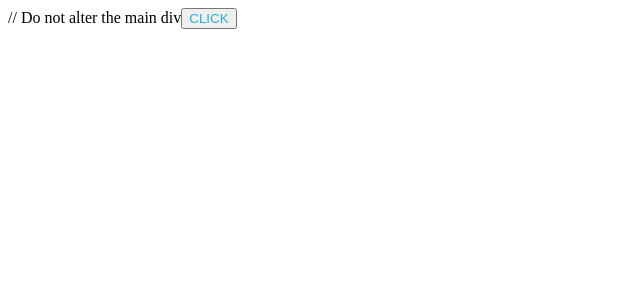
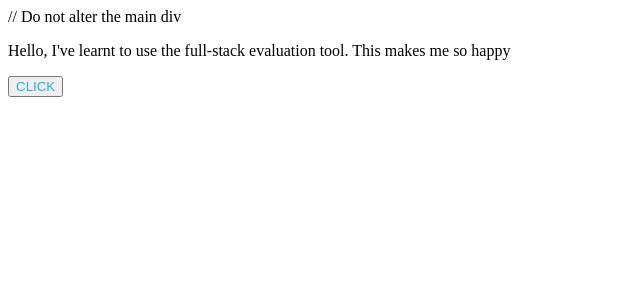
Before and after one commit to Shudhanshusoni/React-Basics-and-React-State---Button-Action-with-Functional-Component---6elryvkf2stp, a React app: page / in a window 1280 px wide. Shown: the top 300 px of the page, without its empty margins (0-640 px from the left). Built offline with nearby package versions, Linux system fonts and the light colour scheme.

Commit message:
Update App.js

```diff
--- a/src/components/App.js
+++ b/src/components/App.js
@@ -2,14 +2,14 @@ import React, {Component, useState} from "react";
 import "./../styles/App.css";
 
 function App() {
-  const param=()=>{
-    <p id="para">Hello, I've learnt to use the full-stack evaluation tool. This makes me so happy</p>
-  }
+  const [click,setClick]=useState();
+  const Text="Hello, I've learnt to use the full-stack evaluation tool. This makes me so happy"
+
   return (
     <div id="main">
       // Do not alter the main div
-
-      <button id='click' onClick={param}>CLICK</button>
+      <p id="para">{Text}</p>
+      <button id='click' onClick={()=>setClick(!click)}>CLICK</button>
     </div>
   );
 }
```
